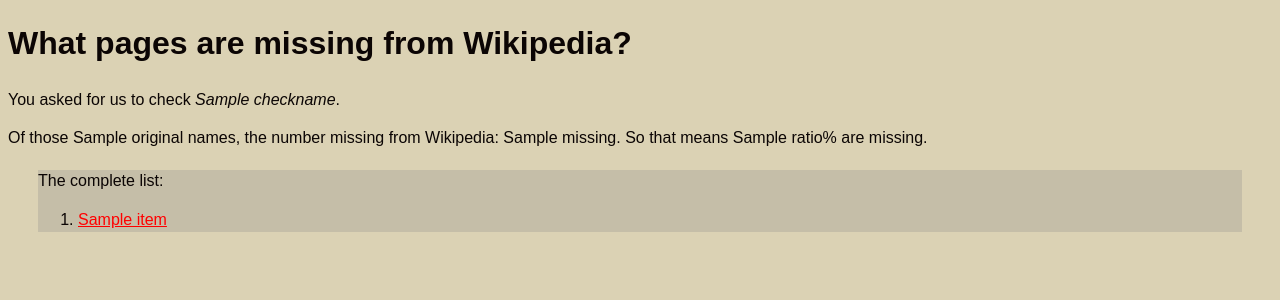
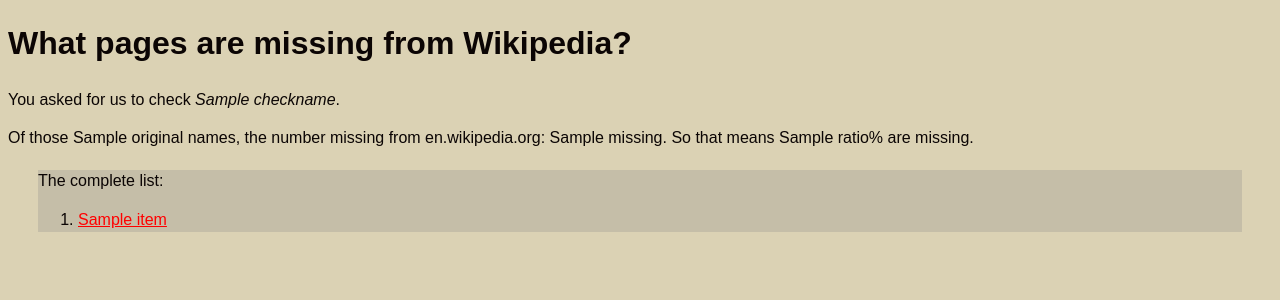
Before and after one commit to brainwane/missing-from-wikipedia, a Flask app: template webapp/templates/results.html in a window 1280 px wide. Shown: the top 300 px of the page. Run offline with Flask 2, Linux system fonts and the light colour scheme; the template is opened without the code that fills it: most values are stand-ins (such as "Sample title", 1, 10 or a date in 2020).

Commit message:
lang shows up in result page

```diff
--- a/webapp/application.py
+++ b/webapp/application.py
@@ -37,7 +37,7 @@
             namefilestorage, language = request.files[('fileofnames')].stream, request.form['langname']
             namestocheck = [line.strip('\n').decode('utf-8') for line in namefilestorage]
         orig, checkresult, statistics = onWikipedia(namestocheck, language)
-        return render_template('results.html', checkname=askedToCheck(orig), result=checkresult, stats=statistics)
+        return render_template('results.html', checkname=askedToCheck(orig), result=checkresult, stats=statistics, target_lang=language)
 
 
 if __name__ == "__main__":
--- a/webapp/templates/results.html
+++ b/webapp/templates/results.html
@@ -12,13 +12,13 @@
   <div class="statistics">
     You asked for us to check <i>{{checkname}}</i>.
 <p>
-    Of those {{stats["original"]}} names, the number missing from Wikipedia: {{stats["missing"]}}. So that means {{stats["ratio"]}}% are missing.
+    Of those {{stats["original"]}} names, the number missing from {{target_lang}}.wikipedia.org: {{stats["missing"]}}. So that means {{stats["ratio"]}}% are missing.
 </div>
   <div id="missingnames">
       The complete list:<p><ol>
 
     {% for item in result %}
-        <li><a href="http://en.wikipedia.org/w/index.php?title={{item}}&action=edit">{{item}}</a></li>
+        <li><a href="http://{{target_lang}}.wikipedia.org/w/index.php?title={{item}}&action=edit">{{item}}</a></li>
     {% endfor %}
 </ol>
   </div>
```
